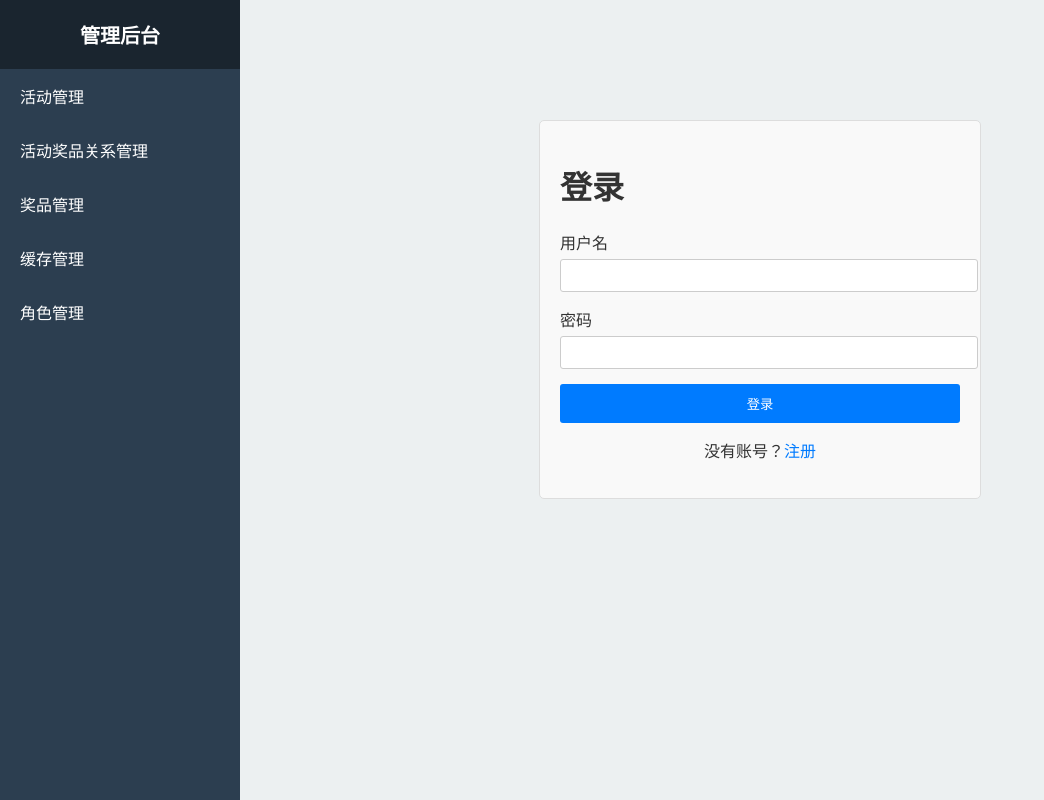
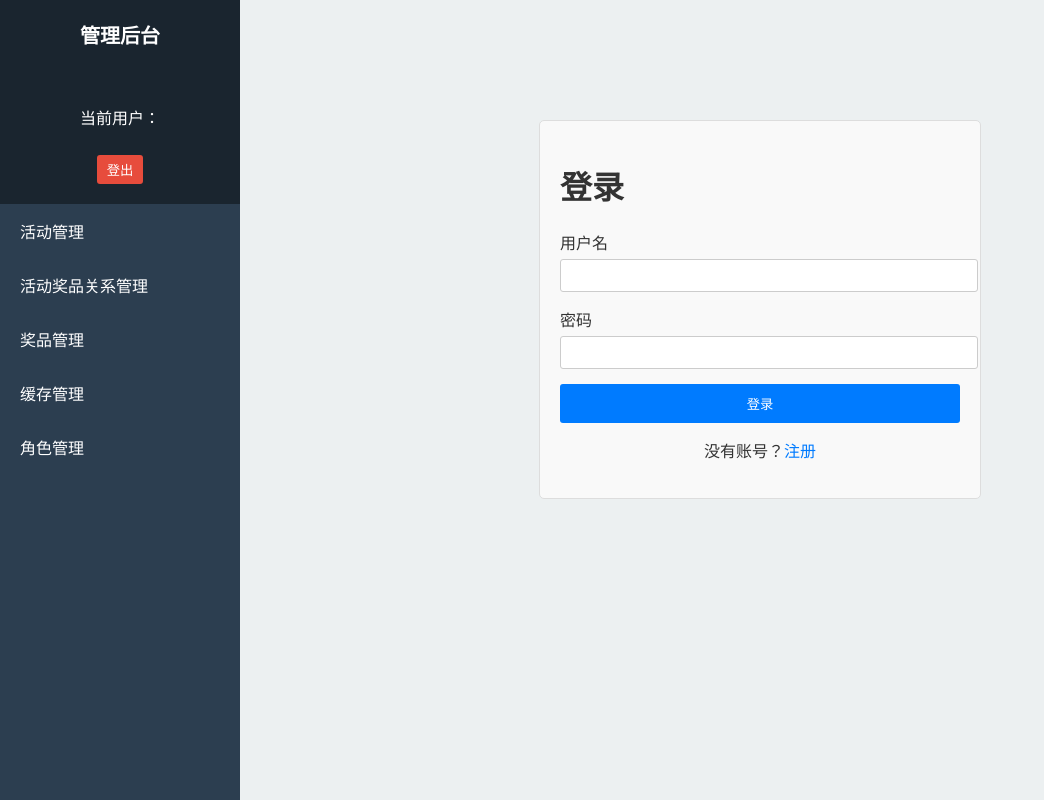
Before and after one commit to zrx8586/lottery, a Vue app in the folder frontend/: page /login in a window 1280 px wide. Shown: the whole page, without its empty margins (0-1044 px from the left). Built offline with nearby package versions, Linux system fonts and the light colour scheme.

Commit message:
集成security

```diff
--- a/frontend/src/App.vue
+++ b/frontend/src/App.vue
@@ -2,6 +2,10 @@
   <div id="app">
     <aside class="sidebar">
       <div class="logo">管理后台</div>
+      <div class="user-info">
+        <p>当前用户：{{ username }}</p>
+        <button @click="logout">登出</button>
+      </div>
       <ul class="menu">
         <li><router-link to="/activity" active-class="active">活动管理</router-link></li>
         <li><router-link to="/activityPrizeRelationship" active-class="active">活动奖品关系管理</router-link></li>
@@ -17,8 +21,33 @@
 </template>
 
 <script>
+import axios from "axios";
+
 export default {
-  name: "App",
+  data() {
+    return {
+      username: "", // 当前登录用户
+    };
+  },
+  async created() {
+    try {
+      const token = localStorage.getItem("token");
+      if (token) {
+        const response = await axios.get("/api/auth/me", {
+          headers: { Authorization: `Bearer ${token}` },
+        });
+        this.username = response.data.username;
+      }
+    } catch (error) {
+      console.error("获取用户信息失败", error);
+    }
+  },
+  methods: {
+    logout() {
+      localStorage.removeItem("token"); // 清除本地存储的Token
+      this.$router.push("/login"); // 跳转到登录页面
+    },
+  },
 };
 </script>
 
@@ -97,4 +126,25 @@ html, body {
   overflow-y: auto;
   box-sizing: border-box;
 }
+
+.user-info {
+  padding: 20px;
+  background-color: #1a252f;
+  color: white;
+  text-align: center;
+}
+
+.user-info button {
+  margin-top: 10px;
+  padding: 5px 10px;
+  background-color: #e74c3c;
+  color: white;
+  border: none;
+  border-radius: 3px;
+  cursor: pointer;
+}
+
+.user-info button:hover {
+  background-color: #c0392b;
+}
 </style>
```
